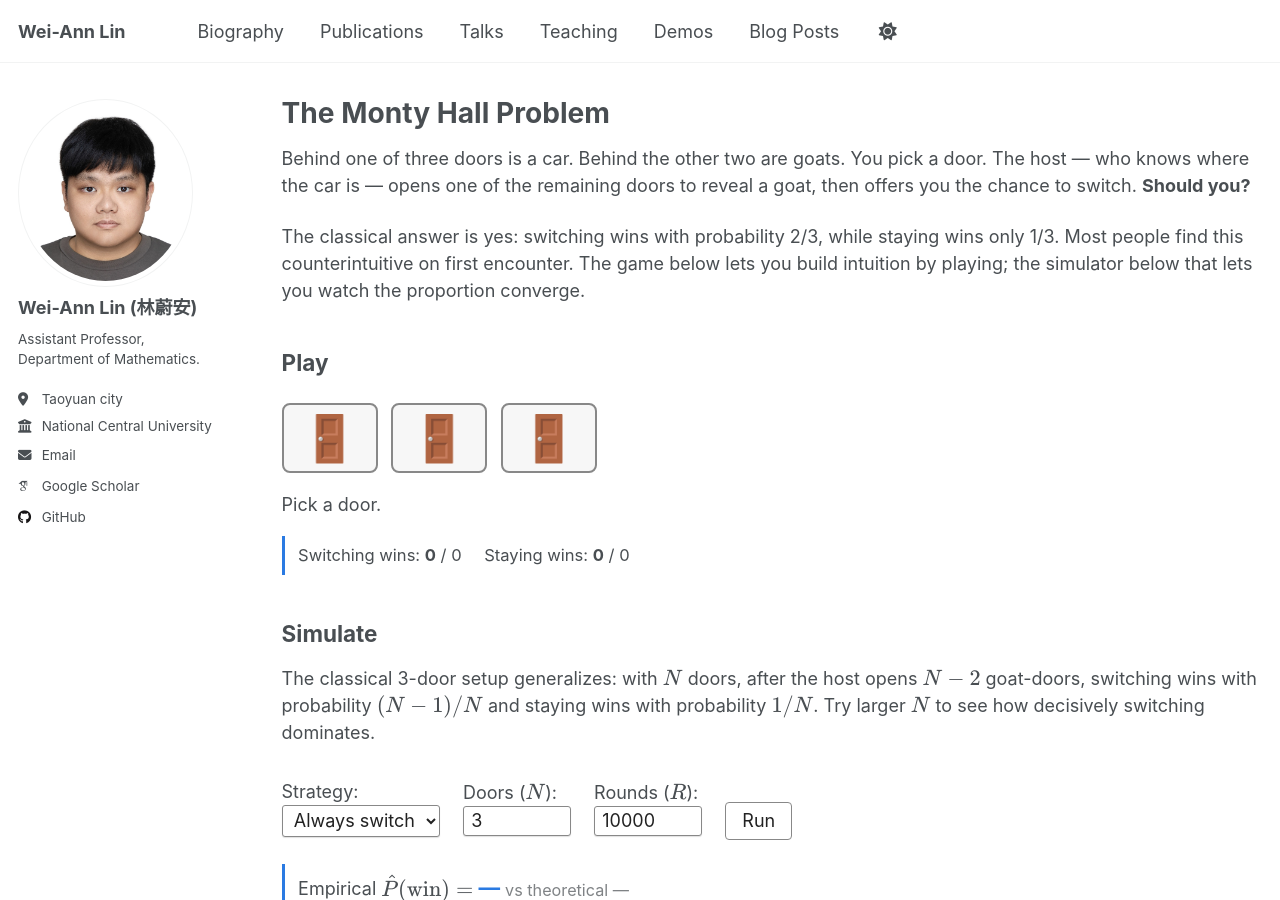
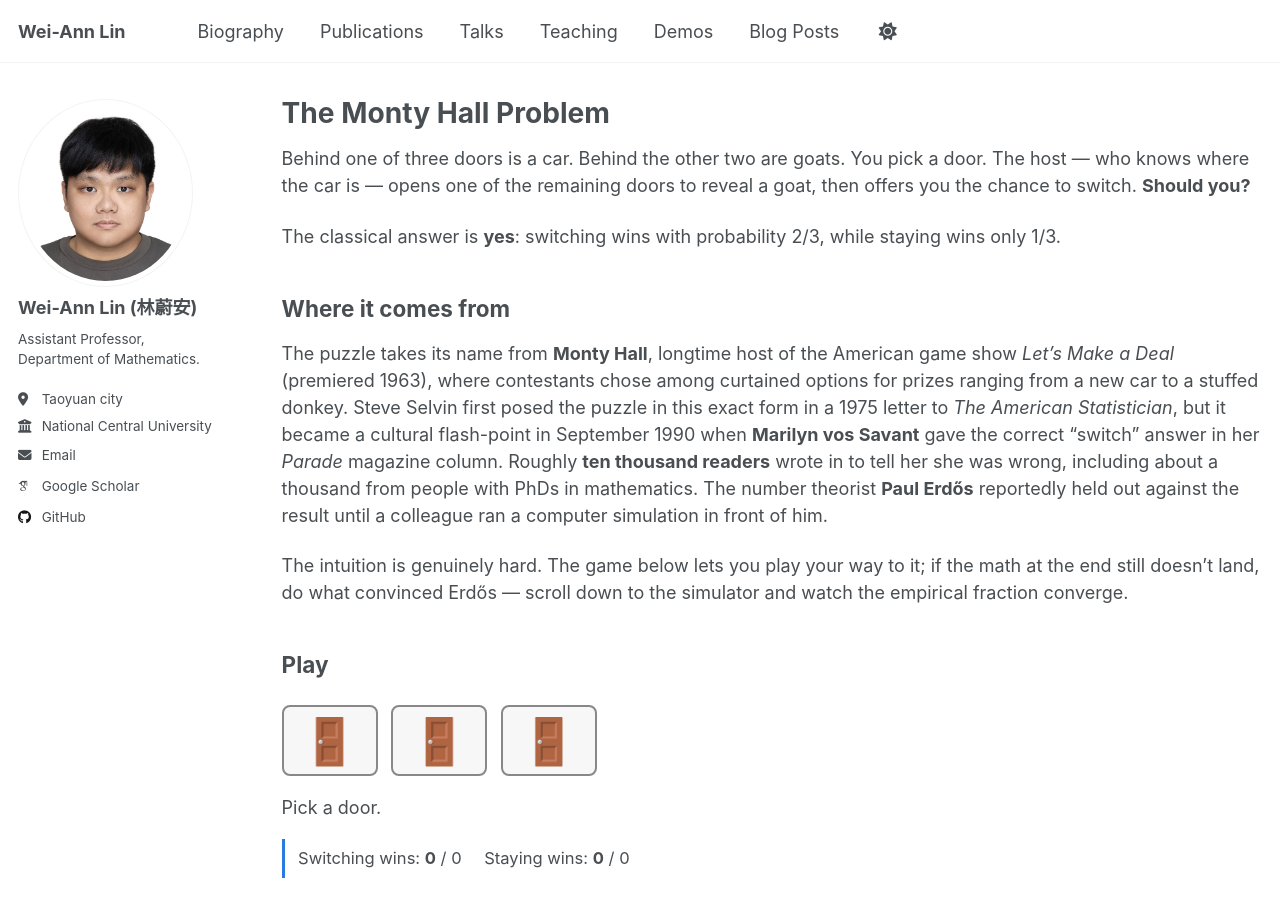
Before and after one commit to weiannlin/weiannlin.github.io, a Jekyll site: the page built from _pages/demos-monty-hall.md, in a window 1280 px wide and 900 px high. Built offline with Jekyll 4.4.1, drawn with Linux system fonts in a browser that asks for light colours; some web fonts are replaced.

Commit message:
add historical context (Monty Hall, vos Savant, Erdős) to demo intro

```diff
--- a/_pages/demos-monty-hall.md
+++ b/_pages/demos-monty-hall.md
@@ -55,7 +55,13 @@ author_profile: true
 
 Behind one of three doors is a car. Behind the other two are goats. You pick a door. The host — who knows where the car is — opens one of the remaining doors to reveal a goat, then offers you the chance to switch. **Should you?**
 
-The classical answer is yes: switching wins with probability 2/3, while staying wins only 1/3. Most people find this counterintuitive on first encounter. The game below lets you build intuition by playing; the simulator below that lets you watch the proportion converge.
+The classical answer is **yes**: switching wins with probability 2/3, while staying wins only 1/3.
+
+## Where it comes from
+
+The puzzle takes its name from **Monty Hall**, longtime host of the American game show *Let's Make a Deal* (premiered 1963), where contestants chose among curtained options for prizes ranging from a new car to a stuffed donkey. Steve Selvin first posed the puzzle in this exact form in a 1975 letter to *The American Statistician*, but it became a cultural flash-point in September 1990 when **Marilyn vos Savant** gave the correct "switch" answer in her *Parade* magazine column. Roughly **ten thousand readers** wrote in to tell her she was wrong, including about a thousand from people with PhDs in mathematics. The number theorist **Paul Erdős** reportedly held out against the result until a colleague ran a computer simulation in front of him.
+
+The intuition is genuinely hard. The game below lets you play your way to it; if the math at the end still doesn't land, do what convinced Erdős — scroll down to the simulator and watch the empirical fraction converge.
 
 ## Play
 
```
